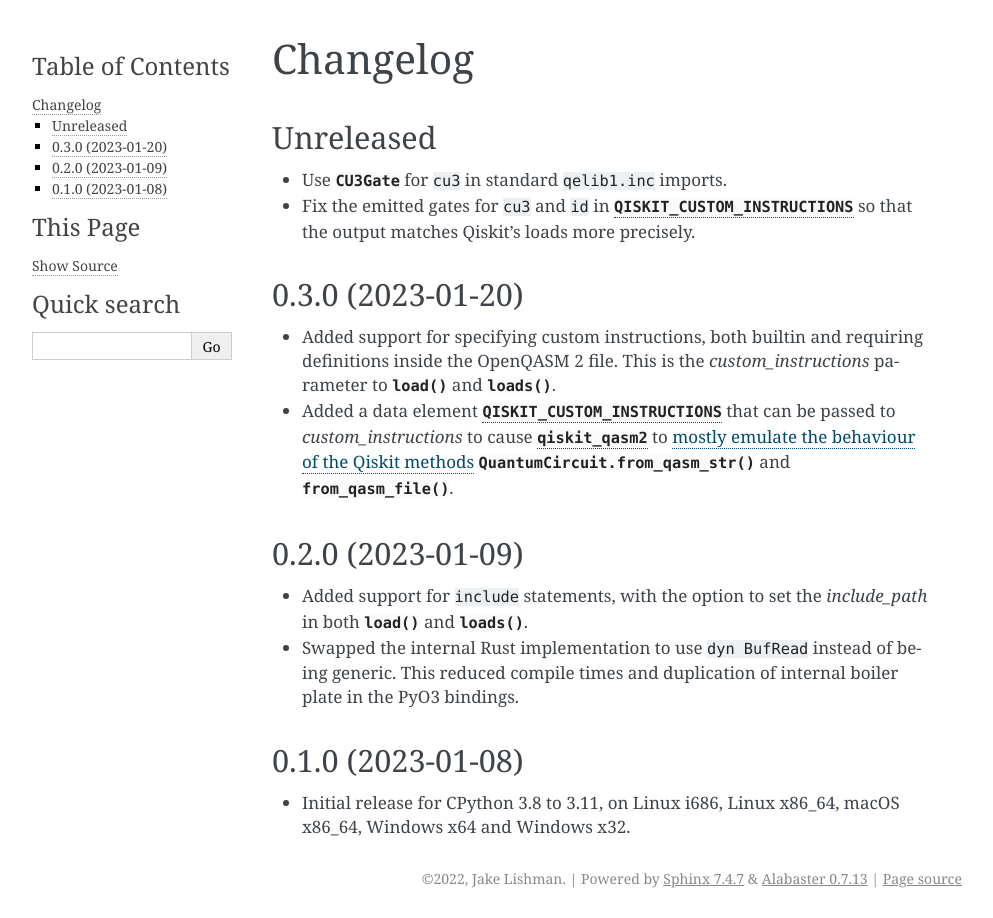
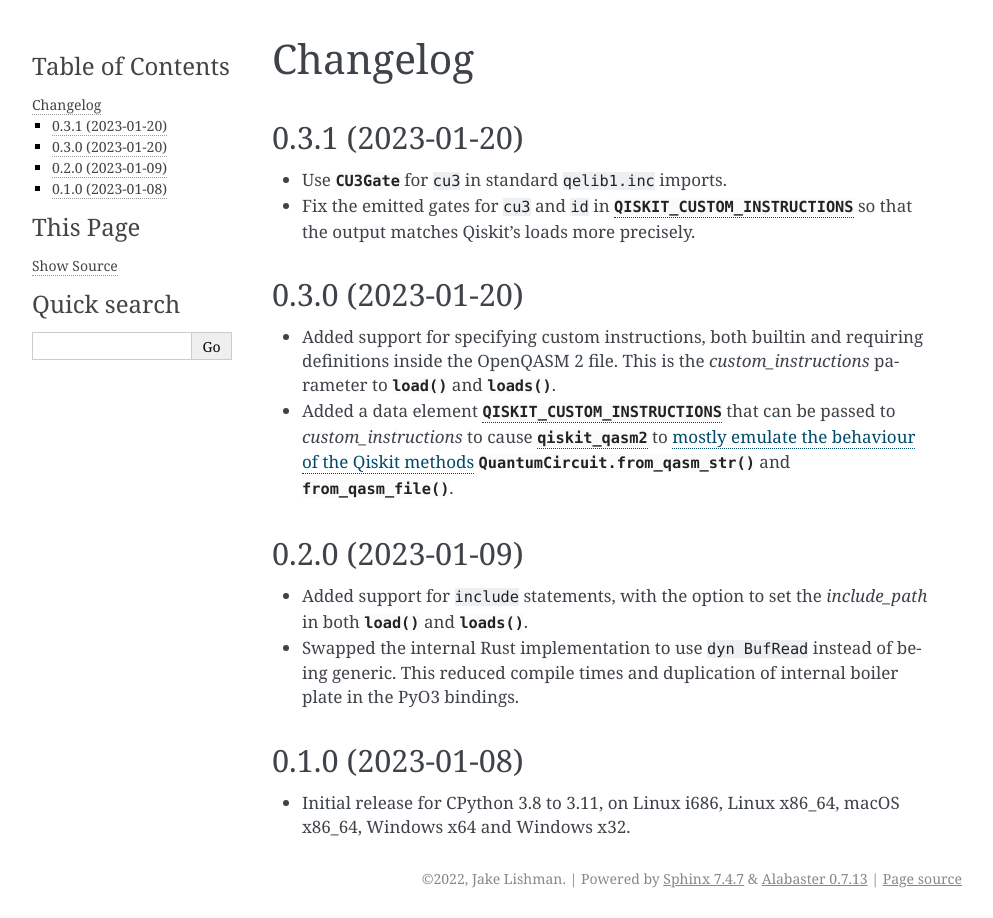
Before and after one commit to jakelishman/qiskit-qasm2, a Sphinx documentation site: the page built from docs/changelog.rst, in a window 1280 px wide. Shown: the whole page, without its empty margins (148-1141 px from the left). Built offline with Sphinx 7.4.7, drawn with Linux system fonts in a browser that asks for light colours; the version number is read from the project's files by our own code.

Commit message:
Bump version numbers for 0.3.1

```diff
--- a/Cargo.toml
+++ b/Cargo.toml
@@ -1,6 +1,6 @@
 [package]
 name = "qiskit-qasm2"
-version = "0.3.0"
+version = "0.3.1"
 edition = "2021"
 
 [lib]
--- a/docs/changelog.rst
+++ b/docs/changelog.rst
@@ -2,8 +2,8 @@
 Changelog
 =========
 
-Unreleased
-==========
+0.3.1 (2023-01-20)
+==================
 
 * Use :class:`~qiskit.circuit.library.CU3Gate` for ``cu3`` in standard ``qelib1.inc`` imports.
 
```
Also changed, not shown: 2 other files.
